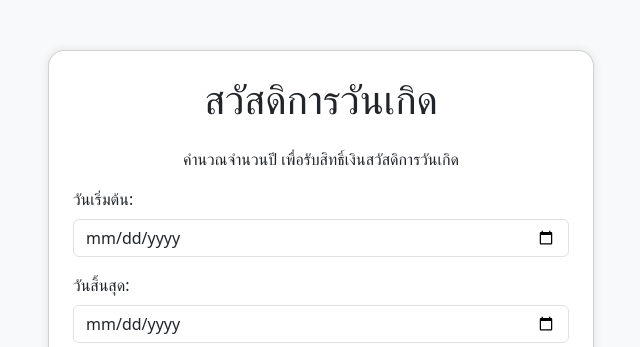
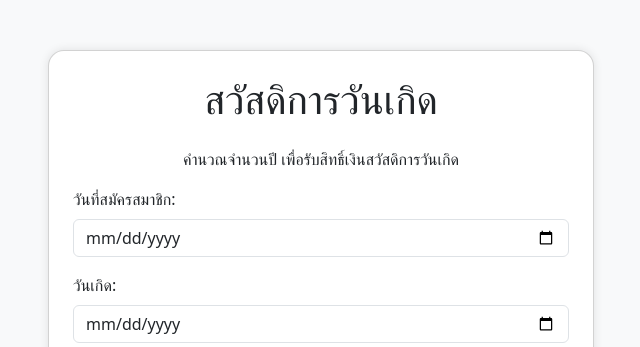
Before and after one commit to kimmy2956/CreditUnionBpp, a plain HTML site: page index.html in a window 1280 px wide. Shown: the top 347 px of the page, 319-959 px from the left. Drawn offline with nearby package versions, Linux system fonts and the light colour scheme.

Commit message:
Update index.html

```diff
--- a/index.html
+++ b/index.html
@@ -30,11 +30,11 @@
           <h1 class="text-center mb-4">สวัสดิการวันเกิด</h1>
           <p class="text-center">คำนวณจำนวนปี เพื่อรับสิทธิ์เงินสวัสดิการวันเกิด</p>
           <div class="mb-3">
-            <label for="startDate" class="form-label">วันเริ่มต้น:</label>
+            <label for="startDate" class="form-label">วันที่สมัครสมาชิก:</label>
             <input type="date" class="form-control" id="startDate">
           </div>
           <div class="mb-3">
-            <label for="endDate" class="form-label">วันสิ้นสุด:</label>
+            <label for="endDate" class="form-label">วันเกิด:</label>
             <input type="date" class="form-control" id="endDate">
           </div>
           <button class="btn btn-primary w-100" onclick="calculateBenefit()">คำนวณ</button>
```
